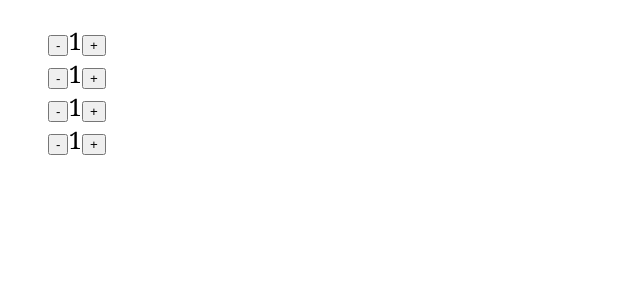
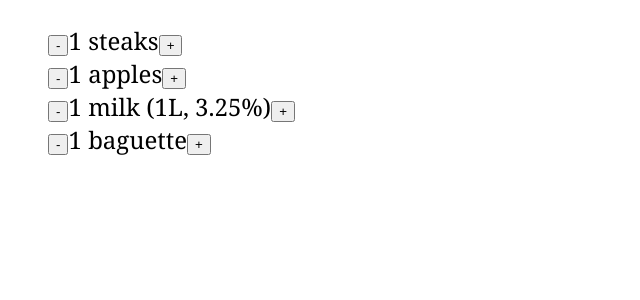
Before and after one commit to cudjoeab/react-grocery-list, a React (Create React App) app in the folder grocery-list/: page / in a window 1280 px wide. Shown: the top 300 px of the page, without its empty margins (0-640 px from the left). Built offline with nearby package versions, Linux system fonts and the light colour scheme.

Commit message:
fixed variable naming

```diff
--- a/grocery-list/src/Item.js
+++ b/grocery-list/src/Item.js
@@ -34,7 +34,7 @@ class Item extends Component {
     return (
       <div className={ category }>
           <button onClick={this.decreaseQuantity}type="button" className="btn down">-</button>
-          <span>{ this.state.quantity }{ item }</span>
+          <span>{ this.state.quantity }  { item }</span>
           <button onClick={this.incrementQuantity} type ="button" className="btn up" >+</button>
       </div>
     );
--- a/grocery-list/src/List.js
+++ b/grocery-list/src/List.js
@@ -6,19 +6,19 @@ class List extends Component{
 
     initialItems = [
         {
-            name: "steaks",
+            item: "steaks",
             category: "meat"
         },
         {
-            name: "apples",
+            item: "apples",
             category: "produce"
         },
         {
-            name: "milk (1L, 3.25%)",
+            item: "milk (1L, 3.25%)",
             category: "dairy"
         },
         {
-            name: "baguette",
+            item: "baguette",
             category: "bakery"
         },
     ]
```
